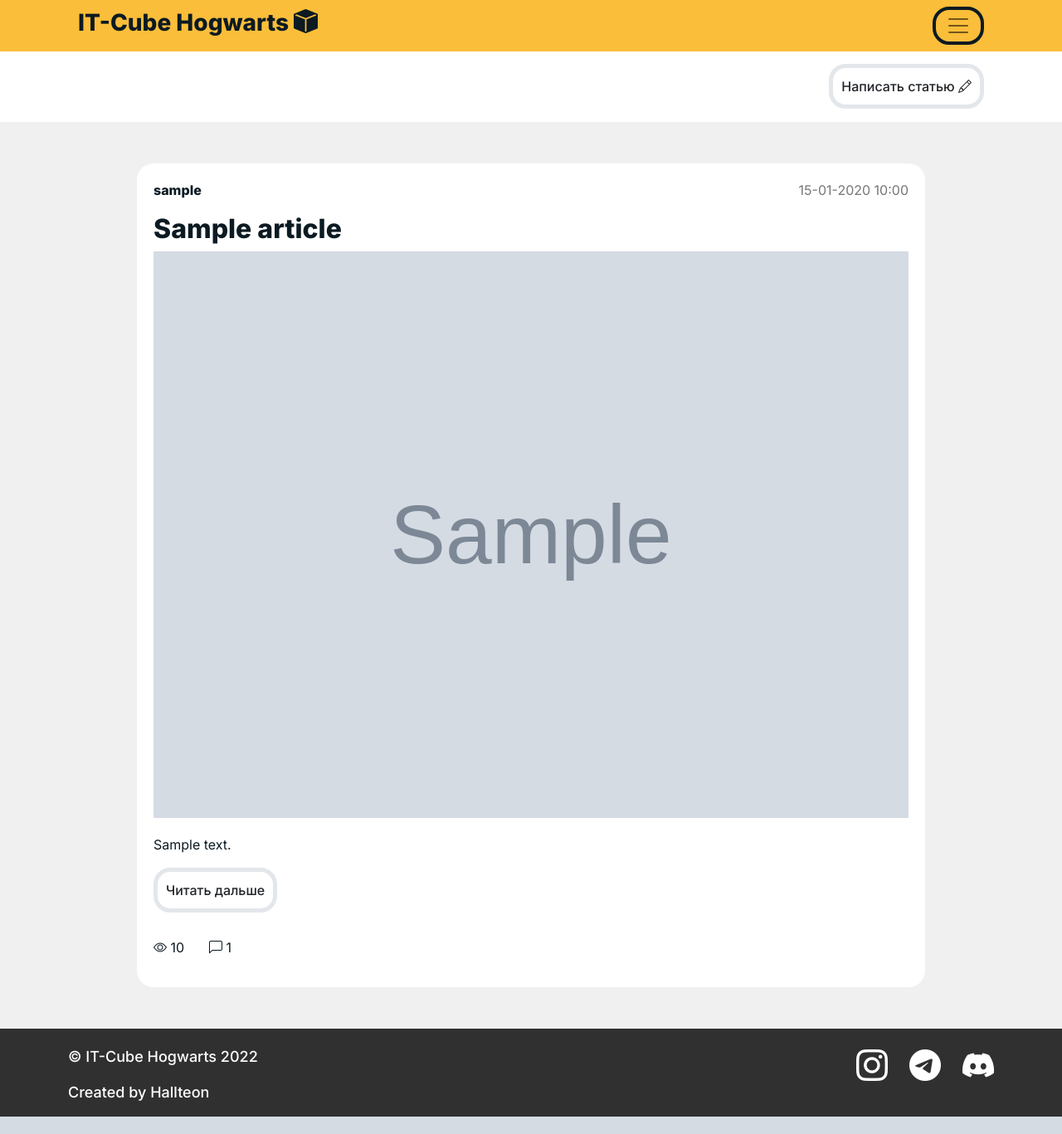
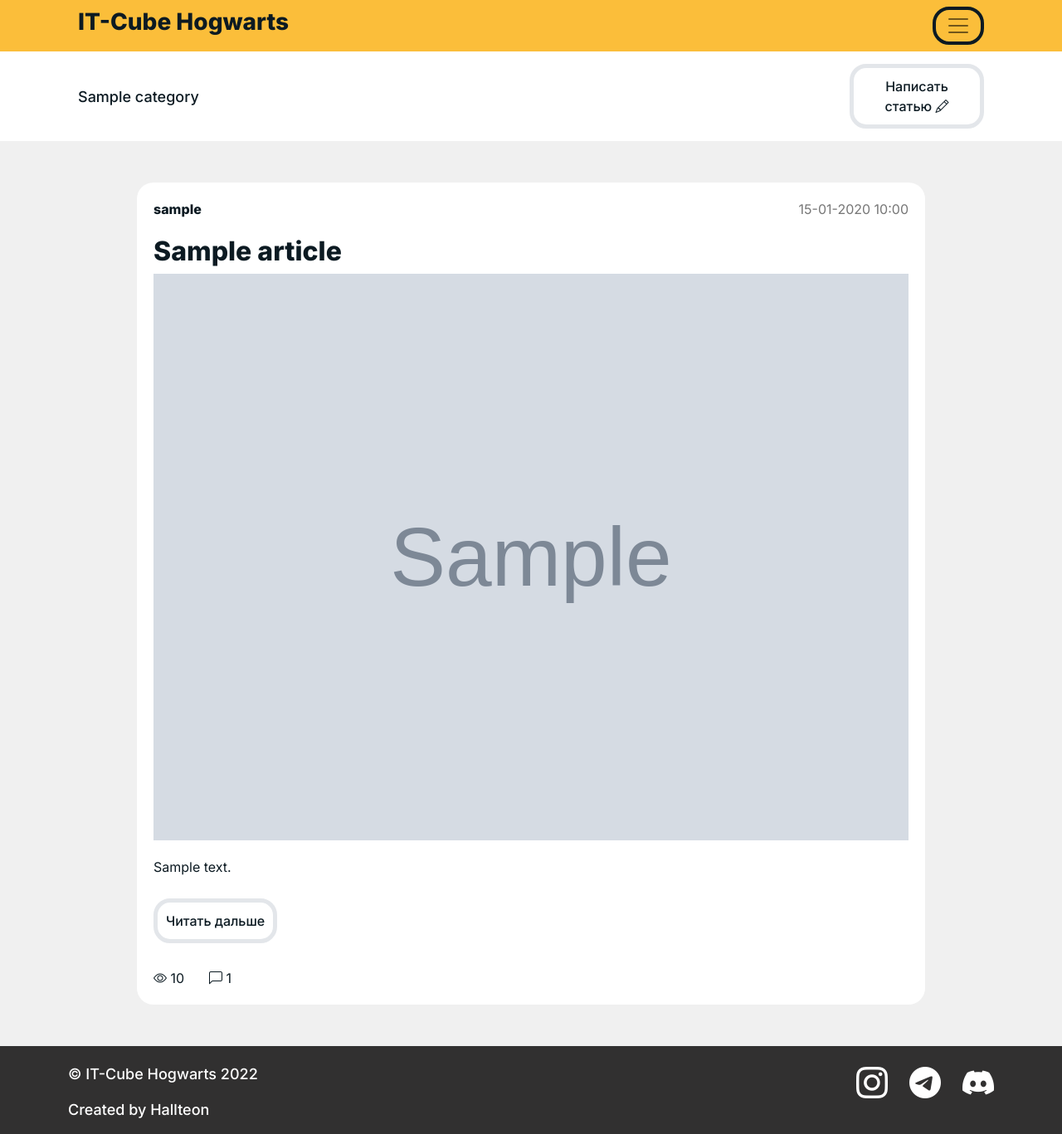
Before and after one commit to Hallteon/ITCubeWebSite, a Django app: page /articles/ in a window 1280 px wide. Shown: the whole page at 83% size. Before the commit the page ends 1346 px from the top, so only its background shows below. Run offline with Django 4.2, Linux system fonts and the light colour scheme; a user stored in the database is signed in; tables that the repository leaves empty hold one stand-in row (values such as "Sample post"); grey boxes marked "Sample" are stand-in pictures; parts of the project's set-up code (start-up, migrations or seed data) failed here and were passed over; some libraries are stand-ins or nearby versions.

Commit message:
started to create the category system

```diff
--- a/articles/admin.py
+++ b/articles/admin.py
@@ -11,7 +11,7 @@ class ArticleAdmin(admin.ModelAdmin):
     search_fields = ('title', 'content')
     list_editable = ('is_published',)
     list_filter = ('is_published', 'create_time')
-    prepopulated_fields = {"slug": ("title",)}
+    exclude = ('views_count', 'comments_count')
 
 
 class TagAdmin(admin.ModelAdmin):
--- a/articles/static/articles/css/articles.css
+++ b/articles/static/articles/css/articles.css
@@ -1,10 +1,31 @@
 .articles-header {
     background-color: #fff;
     padding-top: 15px;
+    padding-bottom: 15px;
 }
 
 .articles-navbar__item {
     font-weight: 500;
+}
+
+.categories {
+    overflow-x: auto;
+    white-space: nowrap;
+}
+
+.categories__item {
+    padding-right: 15px;
+}
+
+.categories__item a {
+    color: #0C1A22;
+    font-size: 18px;
+    font-weight: 500;
+    transition: 0.5s;
+}
+
+.categories__item a:hover {
+    font-size: 19px;
 }
 
 .article-container {
@@ -22,11 +43,15 @@
     margin-bottom: 50px;
 }
 
-.article-container__author {
+.article-inform {
+    margin-bottom: 20px;
+}
+
+.article-inform__author {
     font-weight: 600;
 }
 
-.article-container__time {
+.article-inform__time {
     color: #777;
 }
 
@@ -35,6 +60,7 @@
 }
 
 .article-container__title {
+    color: #0C1A22;
     font-weight: 800;
 }
 
@@ -42,8 +68,8 @@
     margin-top: 20px;
 }
 
-.article-container__btn {
-    display: inline-block;
+.article-container__button {
+    margin-top: 10px;
 }
 
 .article-statistic {
@@ -53,3 +79,10 @@
 .article-statistic__item {
     margin-right: 30px;
 }
+
+@media (max-width: 768px) {
+    .articles-funcs_button {
+        display: block;
+        margin: 20px auto auto;
+    }
+}
--- a/articles/templates/articles/add_article.html
+++ b/articles/templates/articles/add_article.html
@@ -44,17 +44,17 @@
                         <div class="col-sm-4">
                             <label class="form__label" for="{{form.tags.id_for_label}}">{{form.tags.label}}: </label>
                         </div>
-                        <div class="col-sm-8">
+                        <div class="col-12 col-sm-8">
                             <div class="row">
                                 {% for tag in form.tags %}
-                                <div class="col-sm-6 col-md-4 col-xl-3">{{tag}}</div>
+                                <div class="col-6 col-md-4 col-xl-3">{{tag}}</div>
                                 {% endfor %}
                             </div>
                         </div>
                         <div class="form__errors">{{form.tags.errors}}</div>
                     </div>
 
-                    <button class="form__btn btn" type="submit">Опубликовать статью</button>
+                    <button class="form__button button" type="submit">Опубликовать статью</button>
                 </form>
             </div>
         </div>
--- a/articles/templates/articles/articles.html
+++ b/articles/templates/articles/articles.html
@@ -11,14 +11,21 @@
         <div class="row">
             <div class="col-12">
                 <div class="container">
-                    <ul class="d-flex justify-content-between articles-navbar">
-                        <li class="articles-navbar__item"></li>
-                        <li class="articles-navbar__item">
+                    <div class="row justify-content-between articles-navbar">
+                        <ul class="col-md-7 col-lg-10 col-xl-9 d-flex align-items-center justify-content-between categories">
+                            {% for category in categories %}
+                            <li class="categories__item">
+                                <a href="{{category.get_absolute_url}}">{{category.name}}</a>
+                            </li>
+                            {% endfor %}
+                        </ul>
+
+                        <div class="col-md-4 col-lg-2 articles-funcs">
                             <a href="{% url 'add_article' %}">
-                                <div class="btn">Написать статью <i class="bi bi-pencil"></i></div>
+                                <div class="articles-funcs_button button">Написать статью <i class="bi bi-pencil"></i></div>
                             </a>
-                        </li>
-                    </ul>
+                        </div>
+                    </div>
                 </div>
             </div>
         </div>
@@ -28,12 +35,14 @@
         <div class="row">
             {% for article in articles %}
             <div class="col-sm-10 article-container">
-                    <ul class="d-flex justify-content-between">
-                        <li class="article-container__author">{{article.username}}</li>
-                        <li class="article-container__time">{{article.update_time|date:"d-m-Y H:i"}}</li>
+                <ul class="d-flex justify-content-between article-inform">
+                    <li class="article-inform__author">{{article.username}}</li>
+                    <li class="article-inform__time">{{article.update_time|date:"d-m-Y H:i"}}</li>
                 </ul>
 
+                <a href="{{article.get_absolute_url}}">
                     <h2 class="article-container__title">{{article.title}}</h2>
+                </a>
 
                 {% if article.cover_image %}
                 <img class="article-container__image" src="{{article.cover_image.url}}" alt="изображение статьи">
@@ -43,7 +52,7 @@
                 <p class="article-container__content">{{article.content|safe|linebreaks|truncatewords:50}}</p>
                 {% endautoescape %}
 
-                    <a class="article-container__btn btn" href="{{article.get_absolute_url}}">Читать дальше</a>
+                <a class="article-container__button button" href="{{article.get_absolute_url}}">Читать дальше</a>
 
                 <ul class="d-flex article-statistic">
                     <li class="article-statistic__item"><i class="bi bi-eye"></i> {{article.views_count}}</li>
--- a/articles/urls.py
+++ b/articles/urls.py
@@ -3,6 +3,7 @@ from .views import *
 
 urlpatterns = [
     path('', ShowArticles.as_view(), name='articles'),
-    path('article/<slug:article_slug>/', ShowArticle.as_view(), name='article'),
+    path('<int:article_id>/', ShowArticle.as_view(), name='article'),
+    path('category/<slug:category_slug>/', ShowCategory.as_view(), name='category'),
     path('add_article/', AddArticle.as_view(), name='add_article')
 ]
--- a/articles/views.py
+++ b/articles/views.py
@@ -3,7 +3,7 @@ from django.urls import reverse_lazy
 from django.views.generic import ListView, DetailView, CreateView
 
 from articles.forms import AddArticleForm
-from articles.models import Article
+from articles.models import Article, Category
 from utils.utils import DataMixin
 
 
@@ -33,7 +33,6 @@ class ShowArticles(DataMixin, ListView):
     def get_context_data(self, *, object_list=None, **kwargs):
         context = super().get_context_data(**kwargs)
         c_def = self.get_user_context(title='Статьи')
-        context['cat_selected'] = 0
 
         return dict(list(context.items()) + list(c_def.items()))
 
@@ -44,11 +43,28 @@ class ShowArticles(DataMixin, ListView):
 class ShowArticle(DataMixin, DetailView):
     model = Article
     template_name = 'articles/article.html'
-    slug_url_kwarg = 'article_slug'
+    pk_url_kwarg = 'article_id'
     context_object_name = 'article'
 
     def get_context_data(self, *, object_list=None, **kwargs):
         context = super().get_context_data(**kwargs)
-        context['title'] = context['article']
+        c_def = self.get_user_context(title=str(context['article']))
 
-        return context
+        return dict(list(context.items()) + list(c_def.items()))
+
+
+class ShowCategory(DataMixin, ListView):
+    model = Article
+    template_name = 'articles/articles.html'
+    context_object_name = 'articles'
+    allow_empty = False
+
+    def get_queryset(self):
+        return Article.objects.filter(tag__slug=self.kwargs['category_slug'], is_published=True).select_related('category')
+
+    def get_context_data(self, *, object_list=None, **kwargs):
+        context = super().get_context_data(**kwargs)
+        c = Category.objects.get(slug=self.kwargs['category_slug'])
+        c_def = self.get_user_context(title=str(c.name), cat_selected=c.pk)
+
+        return dict(list(context.items()) + list(c_def.items()))
--- a/main/static/main/css/base.css
+++ b/main/static/main/css/base.css
@@ -8,6 +8,7 @@ body {
 
 ul, li {
     display: block;
+    margin: 0;
     padding: 0;
 }
 
@@ -15,17 +16,20 @@ a {
     text-decoration: none;
 }
 
-.btn {
-    display: block;
+.button {
+    display: inline-block;
+    color: #0C1A22;
     font-weight: 500;
+    text-align: center;
     border: 5px solid #e3e6ea;
     border-radius: 20px;
     padding: 10px;
     transition: 0.5s;
 }
 
-.btn:hover {
+.button:hover {
     background-color: #f7c547;
+    color: #0C1A22;
 }
 
 /* Навбар */
@@ -64,13 +68,11 @@ a {
 }
 
 .profile__btn {
-    display: block;
     background-color: #fbbe3a;
     font-weight: 500;
     border: 3px solid #fbbe3a;
     border-radius: 20px;
     padding: 5px;
-    width: 60px;
     transition: 0.5s;
 }
 
--- a/main/static/main/css/forms.css
+++ b/main/static/main/css/forms.css
@@ -27,7 +27,8 @@
     margin-top: 10px;
 }
 
-.form__btn {
+.form__button {
+    display: block;
     margin: 20px auto auto;
     width: 80%;
 }
--- a/main/templates/main/base.html
+++ b/main/templates/main/base.html
@@ -29,7 +29,7 @@
             <div class="container">
                 <nav class="navbar navbar-expand-xxl menu">
                     <div class="container-fluid">
-                        <h3 class="menu__title">IT-Cube Hogwarts <i class="bi bi-box-fill" style="font-size: 29px;"></i></h3>
+                        <h3 class="menu__title">IT-Cube Hogwarts</h3>
                         <button class="navbar-toggler navbar-light shadow-none menu__btn" type="button" data-bs-toggle="collapse" data-bs-target="#navbar__content" aria-controls="navbar__content" aria-expanded="false" aria-label="Toggle navigation">
                             <span class="navbar-toggler-icon"></span>
                         </button>
--- a/users/templates/users/login.html
+++ b/users/templates/users/login.html
@@ -25,7 +25,6 @@
                     <div class="text-center form__errors">{{form.non_field_errors}}</div>
 
                     {% for item in form %}
-
                     <div class="row">
                         <div class="col-sm-4">
                             <label class="form__label" for="{{item.id_for_label}}">{{item.label}}: </label>
@@ -36,10 +35,9 @@
                     </div>
 
                     <div class="form__errors">{{item.errors}}</div>
-
                     {% endfor %}
 
-                    <button class="form__btn btn" type="submit">Войти</button>
+                    <button class="form__button button" type="submit">Войти</button>
                 </form>
             </div>
         </div>
--- a/users/templates/users/register.html
+++ b/users/templates/users/register.html
@@ -33,7 +33,7 @@
 
                     {% endfor %}
 
-                    <button class="form__btn btn" type="submit">Зарегистрироваться</button>
+                    <button class="form__button button" type="submit">Зарегистрироваться</button>
                 </form>
             </div>
         </div>
--- a/utils/utils.py
+++ b/utils/utils.py
@@ -1,10 +1,17 @@
-title = 'IT-Hogwarts | '
+from articles.models import Category
+
+title = ' | IT-Hogwarts'
 
 
-class DataMixin():
+class DataMixin:
     def get_user_context(self, **kwargs):
         context = kwargs
 
-        context['title'] = title + context['title']
+        context['title'] = context['title'] + title
+        categories = Category.objects.all()
+        context['categories'] = categories
+
+        if 'cat_selected' not in context:
+            context['cat_selected'] = 0
 
         return context
```
Also changed, not shown: articles/models.py (+6 -13 lines), articles/migrations/0008_remove_article_slug.py (added), articles/migrations/0009_alter_article_comments_count_and_more.py (added), articles/migrations/0010_category_description_tag_description.py (added). Lines whose indentation alone changed are shown as unchanged.
